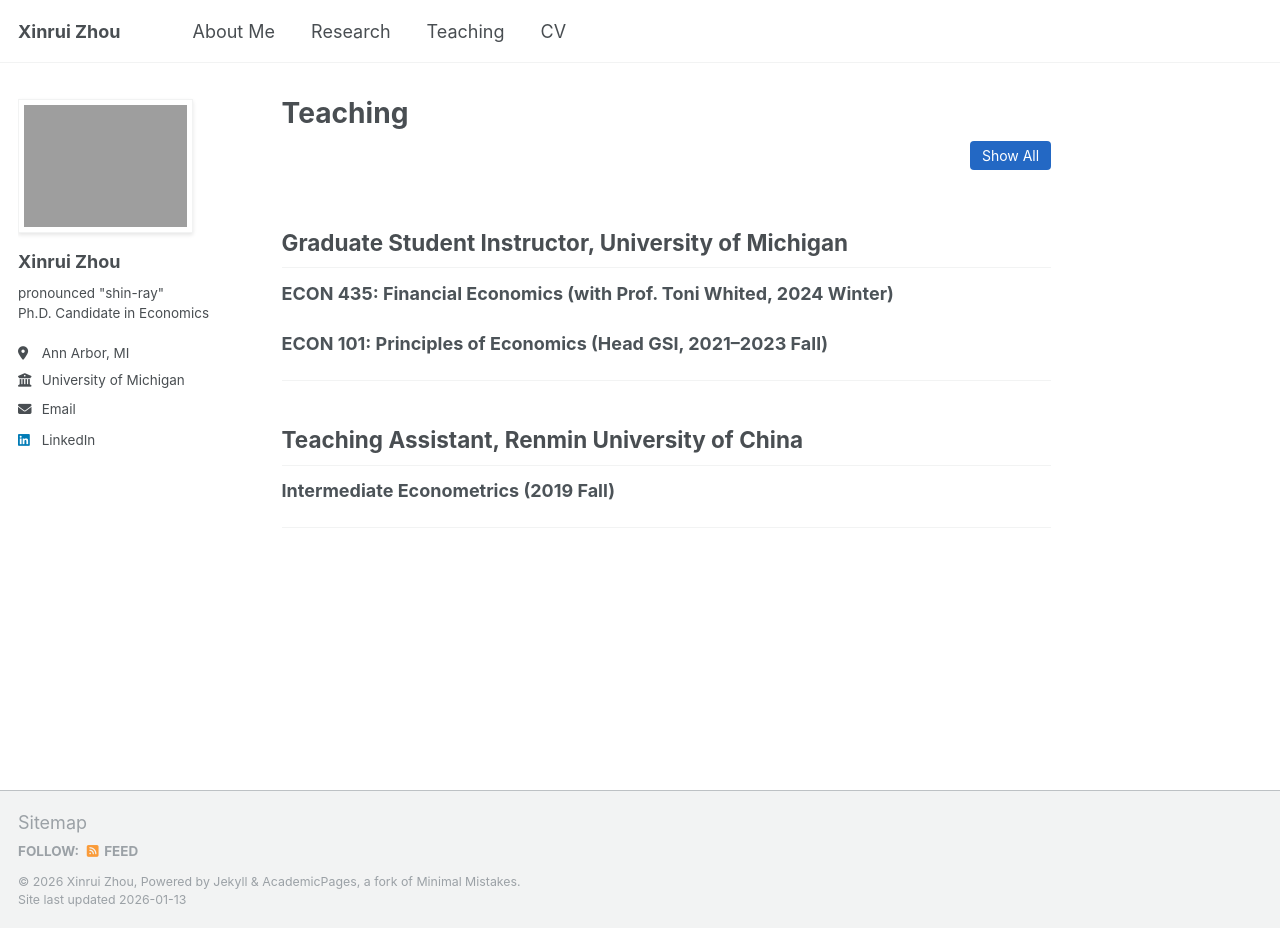
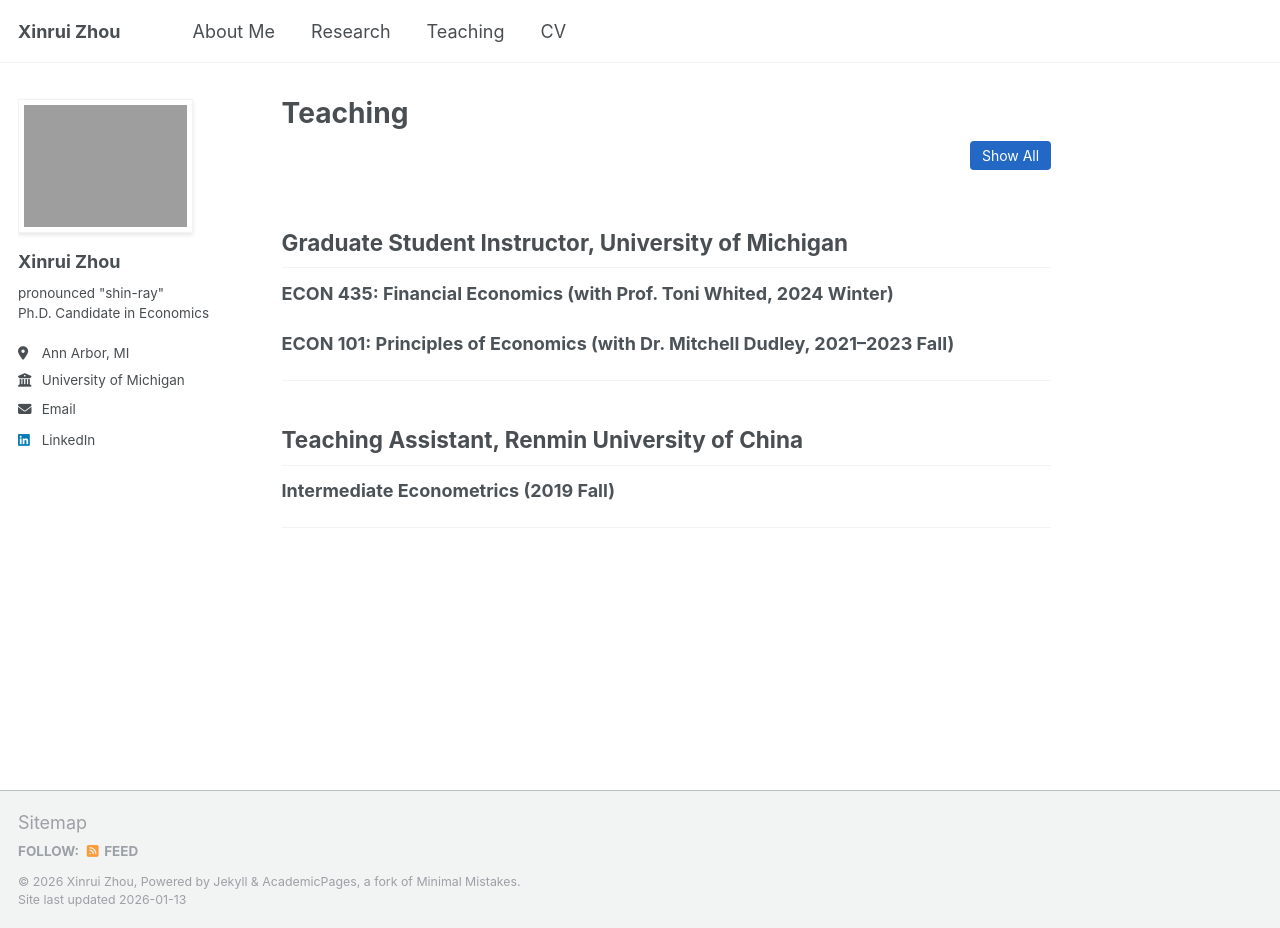
Before and after one commit to xruizhou/xruizhou.github.io, a Jekyll site: the page built from _pages/teaching.md, in a window 1280 px wide and 928 px high. Built offline with Jekyll 4.4.1, drawn with Linux system fonts in a browser that asks for light colours; a script that is not in the unit is left out.

Commit message:
Update teaching.md

```diff
--- a/_pages/teaching.md
+++ b/_pages/teaching.md
@@ -39,7 +39,7 @@ Upper-level undergraduate course on the economic analysis of financial markets a
 </div>
 
 <a href="javascript:void(0);" onclick="toggleContent('econ101')" style="font-weight:bold; color: #4c5358;; text-decoration:none;">
-ECON 101: Principles of Economics (Head GSI, 2021–2023 Fall)
+ECON 101: Principles of Economics (with Dr. Mitchell Dudley, 2021–2023 Fall)
 </a>
 <div id="econ101" class="course-desc" style="display:none; margin: 0.5em 0 1em 1em;">
 Introductory economics course covering microeconomic fundamentals (how markets function, where markets fail, the distribution of income and wealth, the public sector, international trade). Responsibilities included running discussion sections, designing problem sets and exams, and bridging communication between students and instructors.
```
